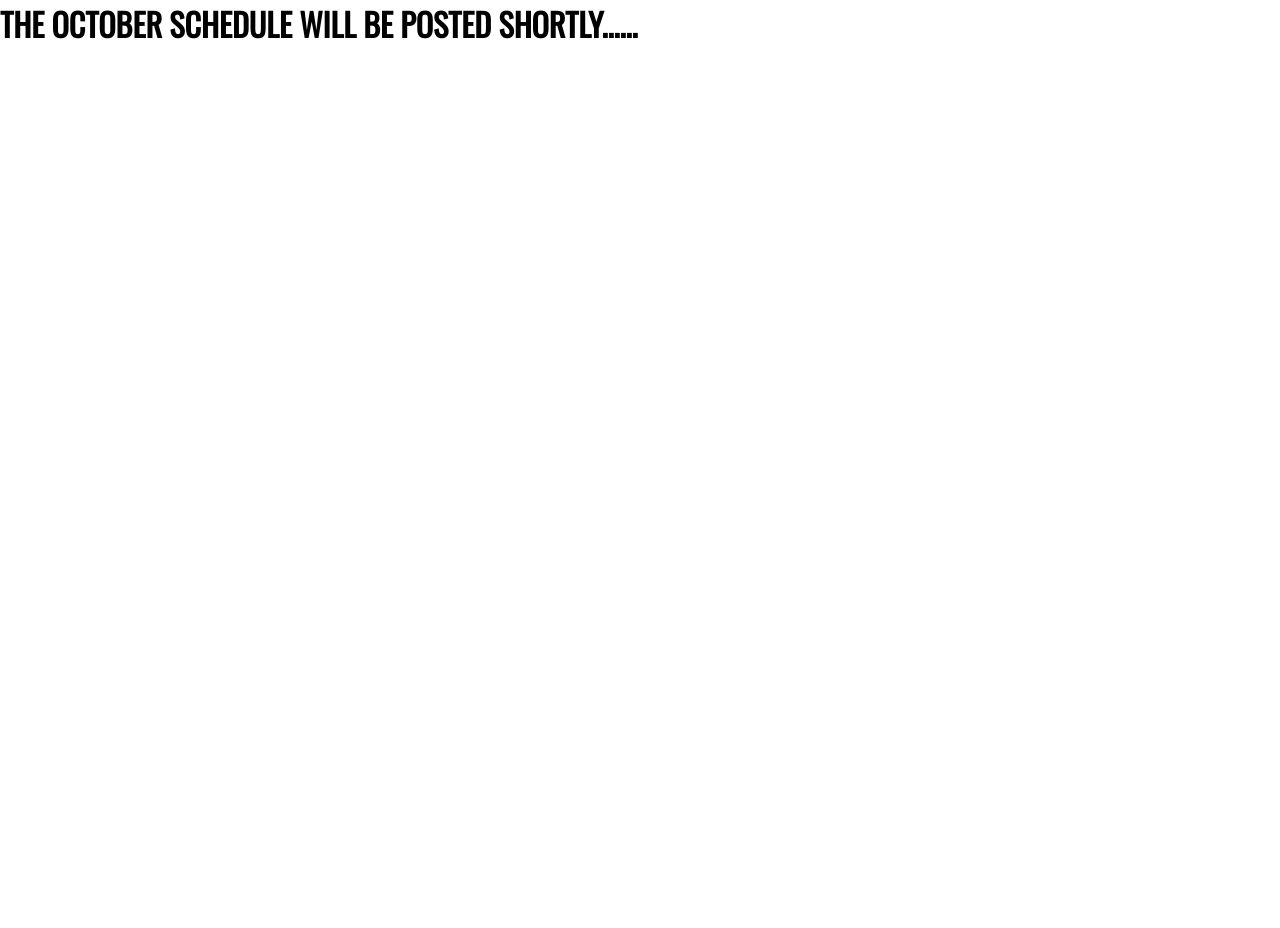
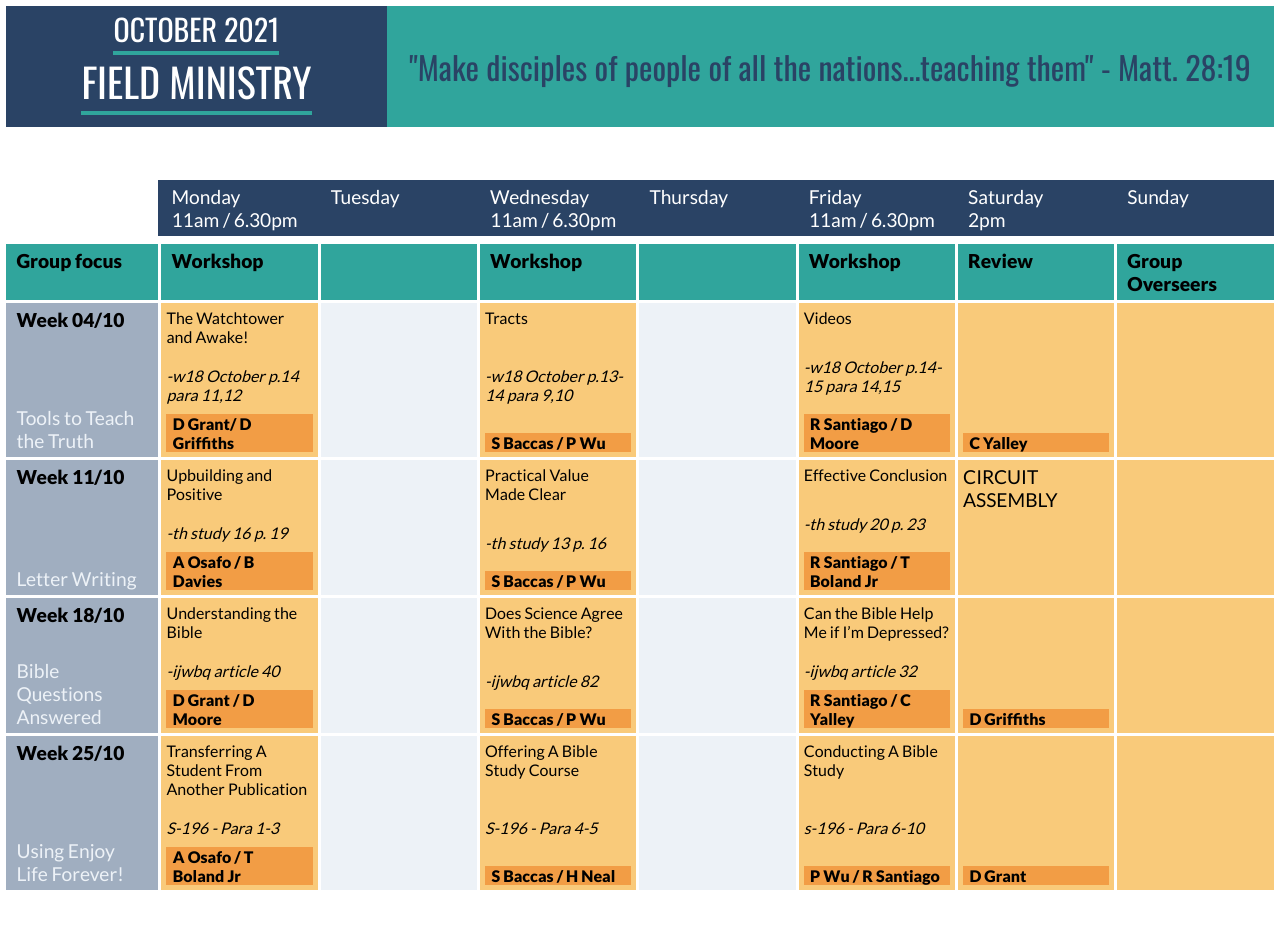
Before and after one commit to Denis-Grant/ministry-schedule-2021, a website: page index.html in a window 1280 px wide. Before the commit the page ends 800 px from the top, so only its background shows below. Drawn offline with nearby package versions, Linux system fonts and the light colour scheme.

Commit message:
OCt Schedule

```diff
--- a/index.html
+++ b/index.html
@@ -5,11 +5,11 @@
     <meta name="viewport" content="width=device-width, initial-scale=1.0">
     <link rel="stylesheet" href="css/style.css">
     <link rel="stylesheet" href="https://cdnjs.cloudflare.com/ajax/libs/font-awesome/4.7.0/css/font-awesome.min.css">
-    <title>Ministry Schedule September 2021</title>
+    <title>Ministry Schedule October 2021</title>
  </head>
 <body>
-    <h1>THE OCTOBER SCHEDULE WILL BE POSTED SHORTLY......</h1>
-    <!-- <header>
+    <!-- <h1>THE SCHEDULE WILL BE POSTED SHORTLY......</h1> -->
+    <header>
         <nav>
             <div class="top">
                     <span class='md-text underline' id='month'> SEPTEMBER</span>
@@ -21,10 +21,10 @@
                 </p>
             </div>
         </nav>
-    </header> -->
+    </header>
     <section id="week-of">
         <!-- WEEKOF -->
-    <!-- </section>
+    </section>
     <main id='mobile'>
         <header>
 
@@ -35,6 +35,6 @@
 
         </header>
     </section>
-    <script src="js/app.js"></script> -->
+    <script src="js/app.js"></script>
 </body>
 </html>
--- a/js/app.js
+++ b/js/app.js
@@ -22,12 +22,12 @@
 
 
 const heading = [
-    {month: "september 2021"},
+    {month: "October 2021"},
     {text: '"Make disciples of people of all the nations...teaching them" - Matt. 28:19'}
 ];
 // DATES - The number of date entries dictates the number of weeks looped!
 const dates = [
-    '06/09','13/09','20/09','27/09'
+    '04/10','11/10','18/10','25/10'
 ];
 
 // const info = [
@@ -38,115 +38,115 @@
 const data = {
 
         wk1: [
-            {week: '06/09'},
-            {topic: 'Apply Yourself to Teaching'},
+            {week: '04/10'},
+            {topic: 'Tools to Teach the Truth'},
 
             {day: 'Monday'},
-            {theme: 'Illustrations That Teach'},
-            {ref: "-th study 8 p. 11"},
+            {theme: 'The Watchtower and Awake!'},
+            {ref: "-w18 October p.14 para 11,12"},
             {overseers: 'D Grant/ D Griffiths'},
-            {link: 'https://wol.jw.org/en/wol/d/r1/lp-e/1102018448'} ,
+            {link: 'https://wol.jw.org/en/wol/d/r1/lp-e/2018604#h=21'} ,
 
             {day: 'Wednesday'},
-            {theme: 'Warmth and Empathy'},
-            {ref: '-th study 12 p. 15'},
+            {theme: 'Tracts'},
+            {ref: '-w18 October p.13-14 para 9,10'},
             {overseers: 'S Baccas / P Wu'},
-            {link: 'https://wol.jw.org/en/wol/d/r1/lp-e/1102018452'},
+            {link: 'https://wol.jw.org/en/wol/d/r1/lp-e/2018604#h=18'},
 
             {day: 'Friday'},
-            {theme: 'Use of Questions'},
-            {ref: '-th study 3 p. 6'},
+            {theme: 'Videos'},
+            {ref: '-w18 October p.14-15 para 14,15'},
             {overseers: 'R Santiago / D Moore'},
-            {link: 'https://wol.jw.org/en/wol/d/r1/lp-e/1102018443'},
+            {link: 'https://wol.jw.org/en/wol/d/r1/lp-e/2018604#h=25'},
 
             {day: 'Saturday'},
             {theme: ''},
             {ref: ''},
-            {overseers: 'A Osafo'},
+            {overseers: 'C Yalley'},
             {link: ''}
         ],
         wk2:  [
-            {week: '13/09'},
-            {topic: 'Teaching Toolbox'},
+            {week: '11/10'},
+            {topic: 'Letter Writing'},
 
             {day: 'Monday'},
-            {theme: 'Who Really Controls the World?'},
-            {ref: '-T-33 pp. 1-4'},
-            {overseers: 'W Davies / H Neal'},
-            {link: 'https://wol.jw.org/en/wol/d/r1/lp-e/1102013400'},
+            {theme: 'Upbuilding and Positive'},
+            {ref: '-th study 16 p. 19'},
+            {overseers: 'A Osafo / B Davies'},
+            {link: 'https://wol.jw.org/en/wol/d/r1/lp-e/1102018456'},
 
             {day: 'Wednesday'},
-            {theme: 'How Do You View the Future?'},
-            {ref: '-T-31 pp. 1-4'},
+            {theme: 'Practical Value Made Clear'},
+            {ref: '-th study 13 p. 16'},
             {overseers: 'S Baccas / P Wu'},
-            {link: 'https://wol.jw.org/en/wol/d/r1/lp-e/1102012770'},
+            {link: 'https://wol.jw.org/en/wol/d/r1/lp-e/1102018453'},
 
             {day: 'Friday'},
-            {theme: "What Is the Key to Happy Family Life?"},
-            {ref: '-T-32 pp. 1-4'},
-            {overseers: 'D Grant / C Yalley'},
-            {link: 'https://wol.jw.org/en/wol/d/r1/lp-e/1102013390'},
+            {theme: "Effective Conclusion"},
+            {ref: '-th study 20 p. 23'},
+            {overseers: 'R Santiago / T Boland Jr'},
+            {link: 'https://wol.jw.org/en/wol/d/r1/lp-e/1102018460'},
+
+            {day: 'Saturday'},
+            {theme: 'CIRCUIT ASSEMBLY'},
+            {ref: ''},
+            {overseers: ''},
+            {link: ''}
+        ],
+        wk3: [
+            {week: '18/10'},
+            {topic: 'Bible Questions Answered'},
+
+            {day: 'Monday'},
+            {theme: 'Understanding the Bible'},
+            {ref: '-ijwbq article 40'},
+            {overseers: 'D Grant / D Moore'},
+            {link: 'https://wol.jw.org/en/wol/d/r1/lp-e/502013148'} ,
+
+            {day: 'Wednesday'},
+            {theme: 'Does Science Agree With the Bible?'},
+            {ref: '-ijwbq article 82'},
+            {overseers: 'S Baccas / P Wu'},
+            {link: 'https://wol.jw.org/en/wol/d/r1/lp-e/502014236'},
+
+            {day: 'Friday'},
+            {theme: "Can the Bible Help Me if I’m Depressed?"},
+            {ref: "-ijwbq article 32"},
+            {overseers: 'R Santiago / C Yalley '},
+            {link: 'https://wol.jw.org/en/wol/d/r1/lp-e/502013104'},
+
+            {day: 'Saturday'},
+            {theme: ''},
+            {ref: ''},
+            {overseers: 'D Griffiths'},
+            {link: ''}
+        ],
+        wk4:  [
+            {week: '25/10'},
+            {topic: 'Using Enjoy Life Forever!'},
+
+            {day: 'Monday'},
+            {theme: 'Transferring A Student From Another Publication'},
+            {ref: "S-196 - Para 1-3"},
+            {overseers: 'A Osafo / T Boland Jr'},
+            {link: ''},
+
+            {day: 'Wednesday'},
+            {theme: 'Offering A Bible Study Course'},
+            {ref: "S-196 - Para 4-5"},
+            {overseers: 'S Baccas / H Neal'},
+            {link: ''},
+
+            {day: 'Friday'},
+            {theme: 'Conducting A Bible Study'},
+            {ref: "s-196 - Para 6-10"},
+            {overseers: 'P Wu / R Santiago'},
+            {link: ''},
 
             {day: 'Saturday'},
             {theme: ''},
             {ref: ''},
             {overseers: 'D Grant'},
-            {link: ''}
-        ],
-        wk3: [
-            {week: '20/09'},
-            {topic: 'Circuit Overseer Visit'},
-
-            {day: 'Monday'},
-            {theme: 'Will Suffering Ever End'},
-            {ref: '-T-34 pp. 1-4'},
-            {overseers: 'D Grant / D Moore'},
-            {link: 'https://wol.jw.org/en/wol/d/r1/lp-e/1102013410'} ,
-
-            {day: 'Wednesday'},
-            {theme: ''},
-            {ref: ''},
-            {overseers: ''},
-            {link: ''},
-
-            {day: 'Friday'},
-            {theme: ''},
-            {ref: ""},
-            {overseers: ''},
-            {link: ''},
-
-            {day: 'Saturday'},
-            {theme: ''},
-            {ref: ''},
-            {overseers: ''},
-            {link: ''}
-        ],
-        wk4:  [
-            {week: '27/09'},
-            {topic: 'Making Good Use of Videos'},
-
-            {day: 'Monday'},
-            {theme: 'God Does Not Approve of All Religions'},
-            {ref: "-lff lesson 13 - section 5"},
-            {overseers: 'D Grant / T Boland Jr'},
-            {link: 'https://wol.jw.org/en/wol/d/r1/lp-e/1102021213#h=12'},
-
-            {day: 'Wednesday'},
-            {theme: 'Human Rule Must be Replaced'},
-            {ref: "-lff lesson 31 - section 5"},
-            {overseers: 'S Baccas / A Osafo'},
-            {link: 'https://wol.jw.org/en/wol/d/r1/lp-e/1102021231#h=18'},
-
-            {day: 'Friday'},
-            {theme: 'God Has Requirements for Prayer'},
-            {ref: "-lff lesson 9 section 4"},
-            {overseers: 'P Wu / R Santiago'},
-            {link: 'https://wol.jw.org/en/wol/d/r1/lp-e/1102021209#h=13'},
-
-            {day: 'Saturday'},
-            {theme: ''},
-            {ref: ''},
-            {overseers: 'H Neal'},
             {link: ''}
         ],
         wk5:  [
```
